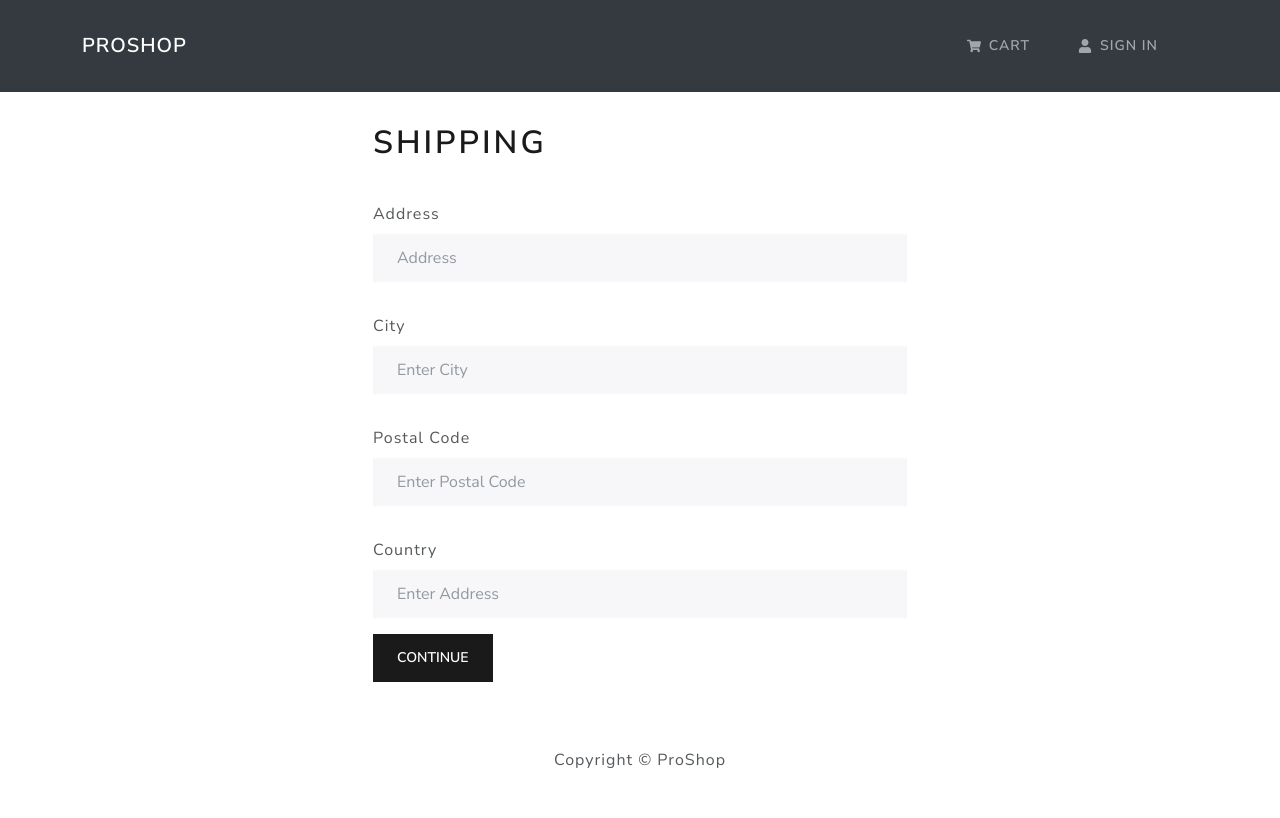
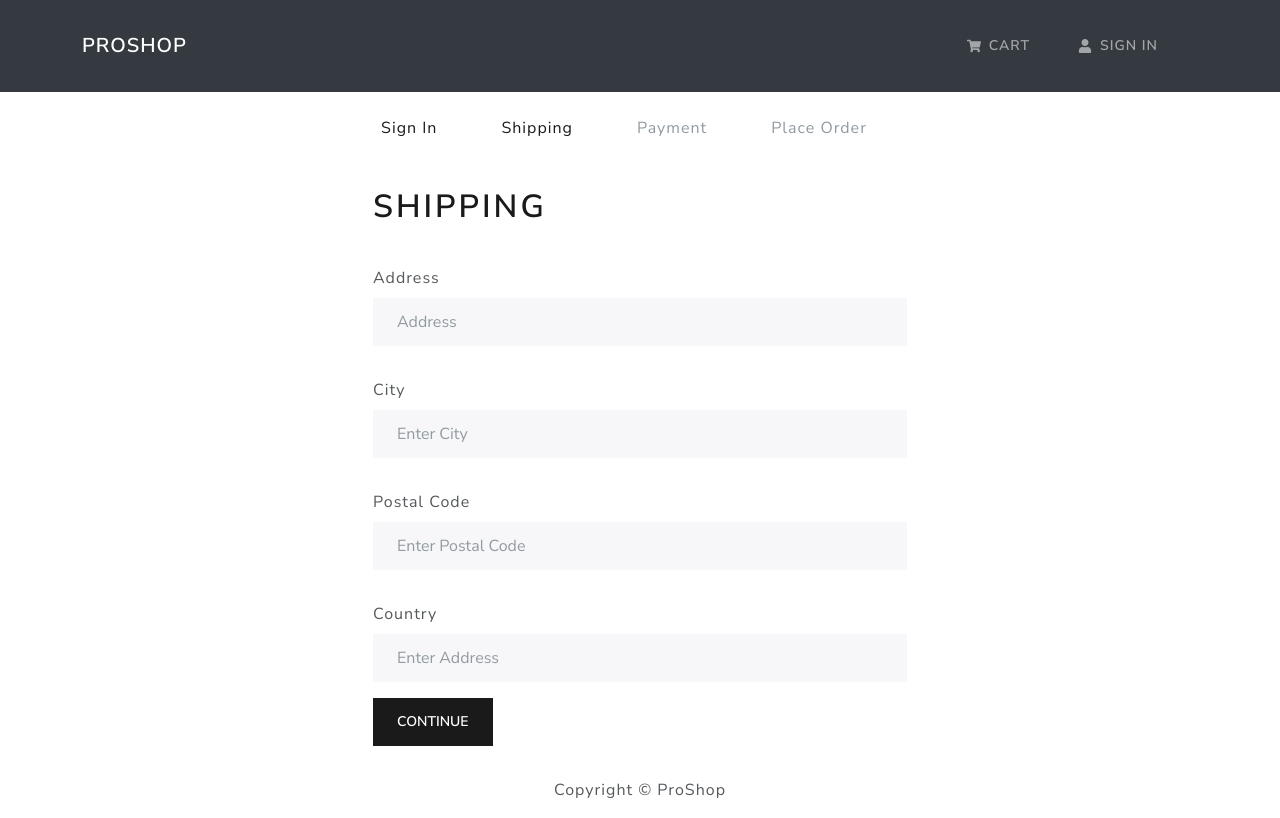
Before and after one commit to ThePiyushAggarwal/proshop_mern, a React (Create React App) app in the folder frontend/: page /shipping in a window 1280 px wide. Built offline with nearby package versions, Linux system fonts and the light colour scheme.

Commit message:
v53- Checkout Steps

```diff
--- /dev/null
+++ b/frontend/src/components/CheckoutSteps.jsx
@@ -0,0 +1,45 @@
+import { Nav } from 'react-bootstrap'
+import { Link } from 'react-router-dom'
+
+export default function CheckoutSteps({ step1, step2, step3, step4 }) {
+  return (
+    <Nav className='justify-content-center mb-4'>
+      <Nav.Item>
+        {step1 ? (
+          <Nav.Link as={Link} to='/login'>
+            Sign In
+          </Nav.Link>
+        ) : (
+          <Nav.Link disabled>Sign In</Nav.Link>
+        )}
+      </Nav.Item>
+      <Nav.Item>
+        {step2 ? (
+          <Nav.Link as={Link} to='/shipping'>
+            Shipping
+          </Nav.Link>
+        ) : (
+          <Nav.Link disabled>Shipping</Nav.Link>
+        )}
+      </Nav.Item>
+      <Nav.Item>
+        {step3 ? (
+          <Nav.Link as={Link} to='/payment'>
+            Payment
+          </Nav.Link>
+        ) : (
+          <Nav.Link disabled>Payment</Nav.Link>
+        )}
+      </Nav.Item>
+      <Nav.Item>
+        {step4 ? (
+          <Nav.Link as={Link} to='/placeOrder'>
+            Place Order
+          </Nav.Link>
+        ) : (
+          <Nav.Link disabled>Place Order</Nav.Link>
+        )}
+      </Nav.Item>
+    </Nav>
+  )
+}
--- a/frontend/src/pages/Shipping.js
+++ b/frontend/src/pages/Shipping.js
@@ -2,6 +2,7 @@
 import { useSelector, useDispatch } from 'react-redux'
 import { addShippingAddress } from '../features/cart/cartSlice'
 import FormContainer from '../components/FormContainer'
+import CheckoutSteps from '../components/CheckoutSteps'
 import Form from 'react-bootstrap/Form'
 import Button from 'react-bootstrap/Button'
 
@@ -19,6 +20,8 @@
   }
 
   return (
+    <>
+      <CheckoutSteps step1 step2 />
       <FormContainer>
         <h1>Shipping</h1>
         <Form onSubmit={onSubmit}>
@@ -67,5 +70,6 @@
           </Button>
         </Form>
       </FormContainer>
+    </>
   )
 }
```
Lines whose indentation alone changed are shown as unchanged.
